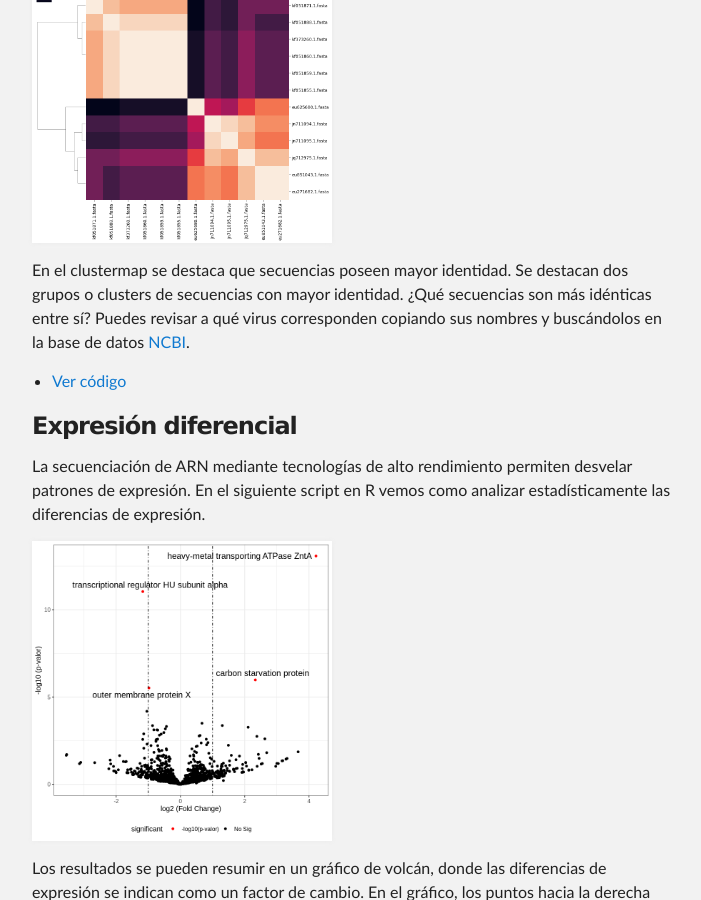
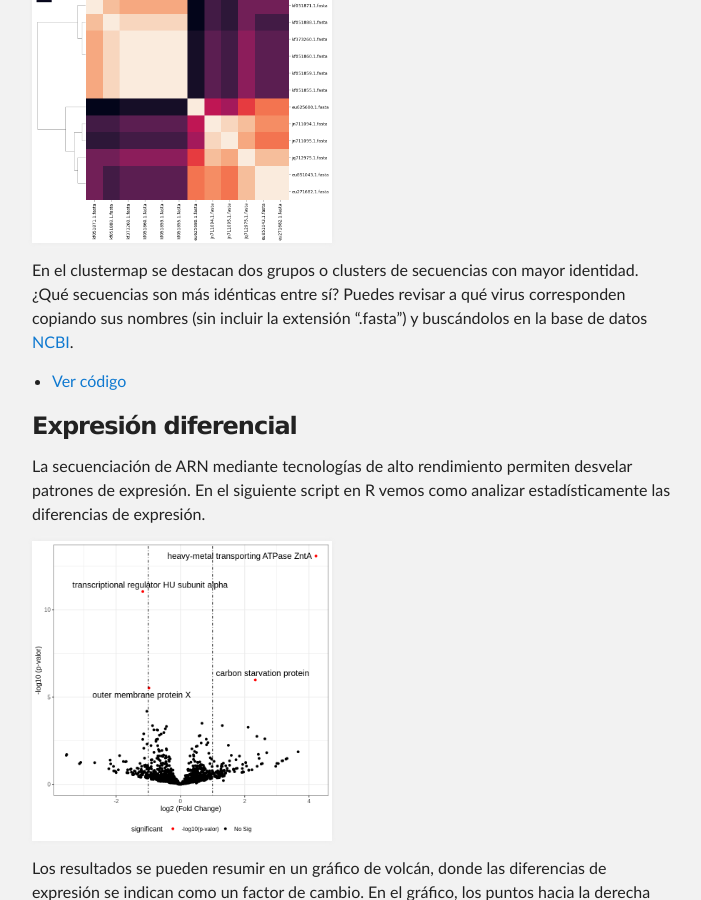
Before and after one commit to marco-montesdeoca/marco-montesdeoca.github.io, a Jekyll site: the page built from proyectos.md, in a window 1280 px wide and 900 px high, scrolled down 542 px. Shown: the whole window, without its empty margins (288-989 px from the left). Built offline with Jekyll 4.4.1, drawn with Linux system fonts in a browser that asks for light colours; our own code applies the rules of GitHub Pages for plain Markdown files.

Commit message:
Update proyectos.md

```diff
--- a/proyectos.md
+++ b/proyectos.md
@@ -6,7 +6,7 @@ Determinar la identidad entre secuencias es clave. Nos ayuda a entender las rela
 
 <img src="https://raw.githubusercontent.com/marco-montesdeoca/marco-montesdeoca.github.io/main/identity_matrix.png" width="300" height="300">
 
-En el clustermap se destaca que secuencias poseen mayor identidad. Se destacan dos grupos o clusters de secuencias con mayor identidad. ¿Qué secuencias son más idénticas entre sí? Puedes revisar a qué virus corresponden copiando sus nombres y buscándolos en la base de datos [NCBI](https://www.ncbi.nlm.nih.gov/).
+En el clustermap se destacan dos grupos o clusters de secuencias con mayor identidad. ¿Qué secuencias son más idénticas entre sí? Puedes revisar a qué virus corresponden copiando sus nombres (sin incluir la extensión ".fasta") y buscándolos en la base de datos [NCBI](https://www.ncbi.nlm.nih.gov/).
 
 * [Ver código](https://github.com/marco-montesdeoca/identity_matrix/blob/main/identity_matrix.ipynb)
 
```
